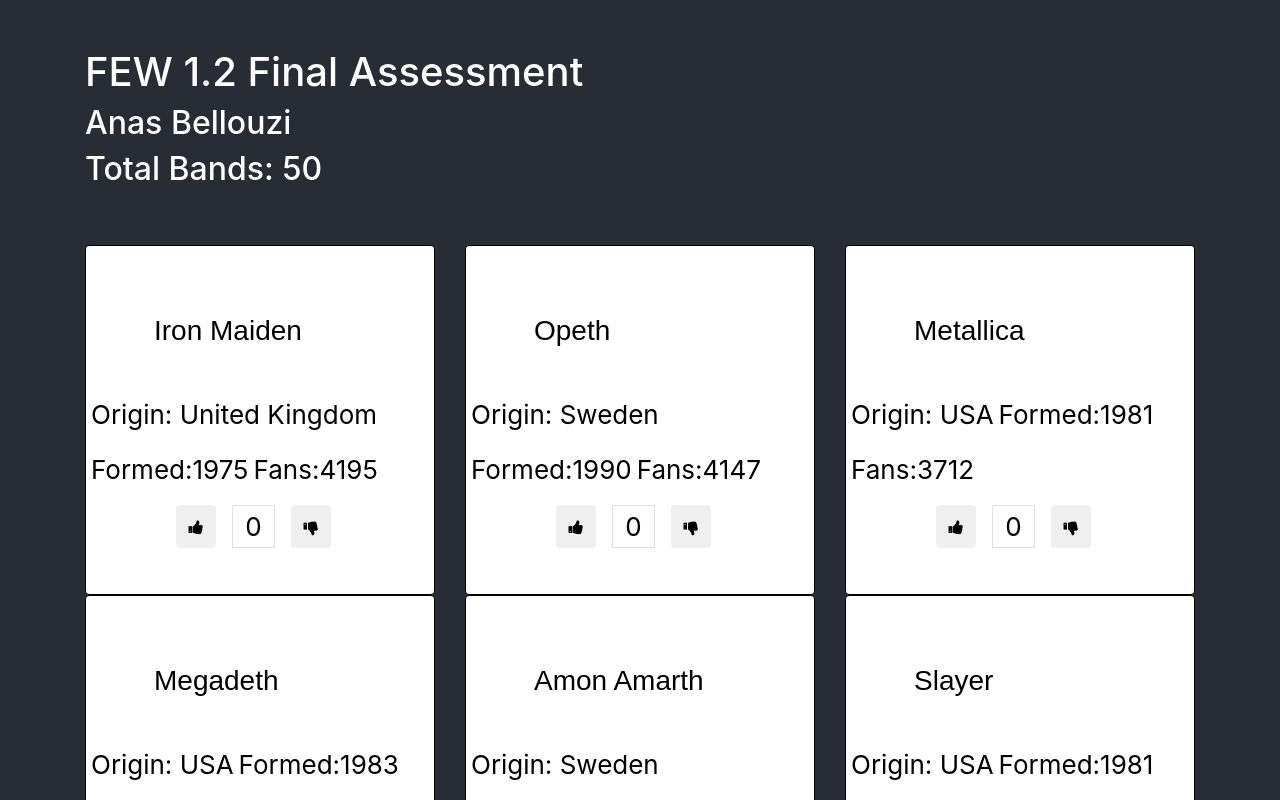
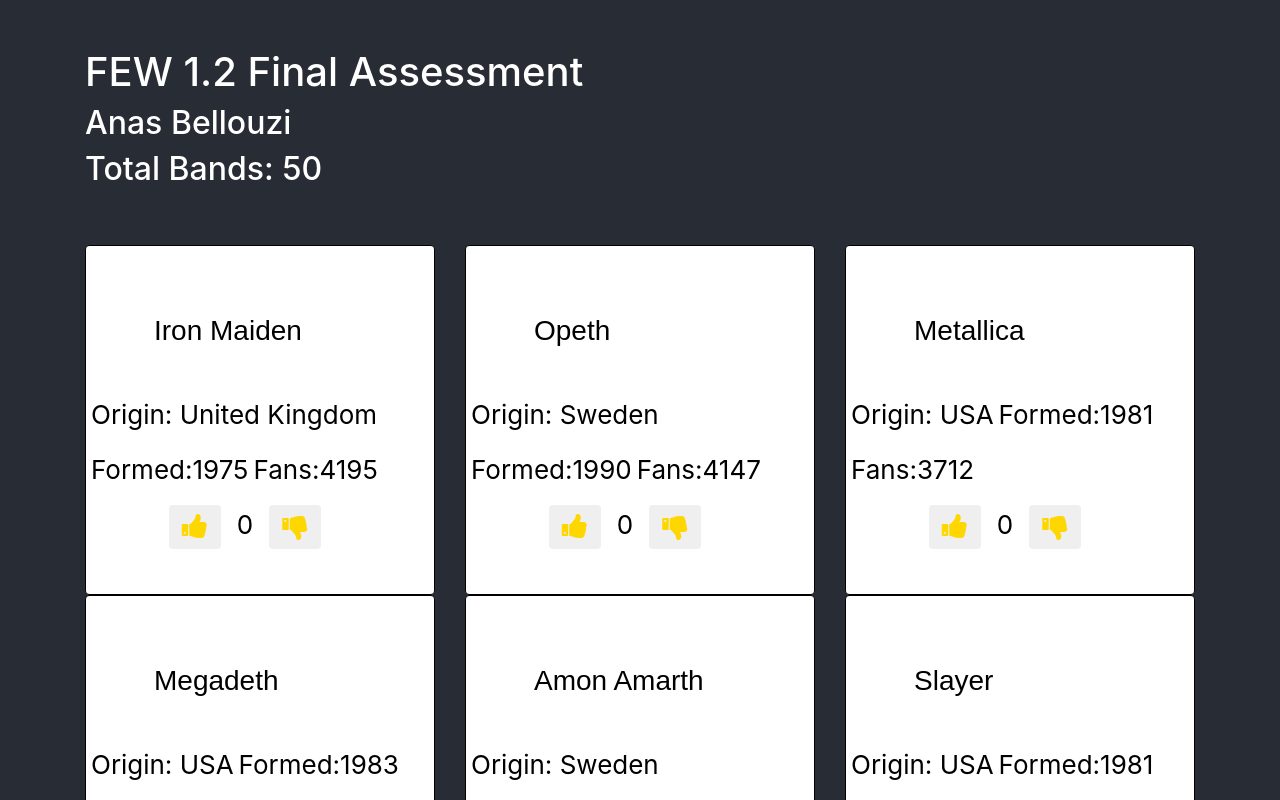
Before and after one commit to anbellouzi/react-final, a React (Create React App) app: page / in a window 1280 px wide. Shown: the top 800 px of the page. Built offline with nearby package versions, Linux system fonts and the light colour scheme.

Commit message:
added state

```diff
--- a/src/components/Like/Like.css
+++ b/src/components/Like/Like.css
@@ -0,0 +1,14 @@
+.fa {
+    color: gold;
+    font-size: 28px;
+}
+
+.fa-thumbs-down:hover {
+    color: red;
+    font-size: 28px;
+}
+
+.fa-thumbs-up:hover {
+    color: green;
+    font-size: 28px;
+}
--- a/src/components/Like/Like.js
+++ b/src/components/Like/Like.js
@@ -1,34 +1,46 @@
-// src/Project.js
+import React from 'react';
+import './Like.css'
 
-import React, { useState } from 'react'
-import './Like.css';
-// import { Link } from 'react-router-dom'
+class Like extends React.Component {
+  constructor() {
+    super();
 
-function Like(props) {
-    const {key} = props
-    const [ setQuery ] = useState('')
+    this.state = {
+      score: 0,
+    };
 
+    this.increment = this.increment.bind(this);
+    this.decrement = this.decrement.bind(this);
+  }
+
+  render() {
     return (
+      <div class="row justify-content-center w-100">
+        <button className="btn countUp mr-3" onClick={this.increment}>
+            <i class="fa fa-thumbs-up"></i>
+        </button>
 
-        <div class="row w-50 m-auto">
-            <button id={key}
-                    class="btn mr-3"
-                    onClick={(e) => setQuery(e.target.id)}
-            >
-            <i class="fa fa-thumbs-up"></i>
-          </button>
+        <div>{this.state.score}</div>
 
-          <input class="w-25 text-center border" id={key} value={0} />
 
-            <button
-                id={key}
-                class="btn ml-3"
-                onClick={(e) => setQuery(e.target.id)}
-            >
-                <i class="fa fa-thumbs-down"></i>
-          </button>
-        </div>
-    )
+        <button className="btn countDown ml-3" onClick={this.decrement}>
+            <i class="fa fa-thumbs-down"></i>
+        </button>
+      </div>
+    );
+  }
+
+  increment() {
+    this.setState({
+      score: this.state.score + 1,
+    });
+  }
+
+  decrement() {
+    this.setState({
+      score: this.state.score - 1,
+    });
+  }
 }
 
 export default Like
```
